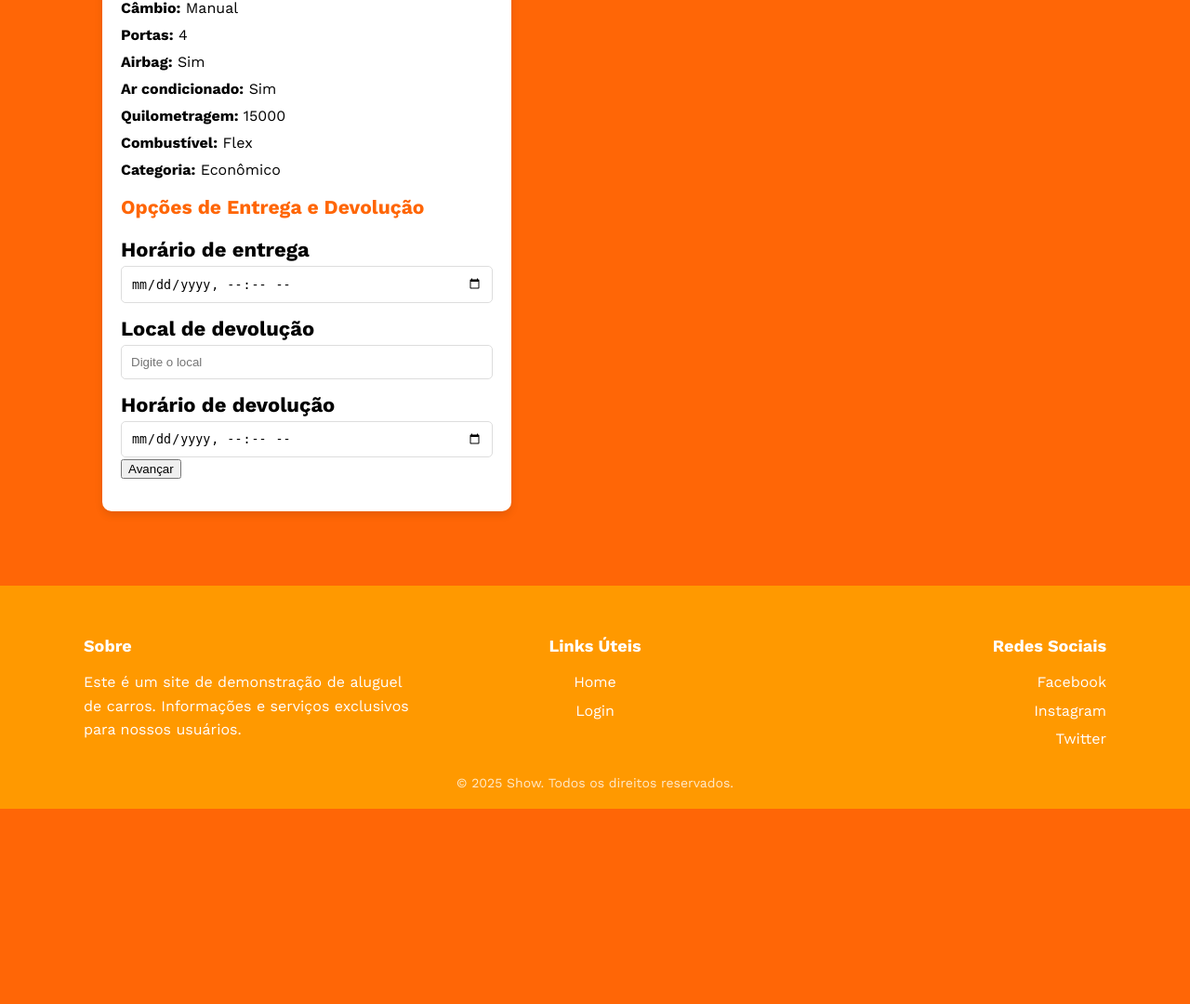
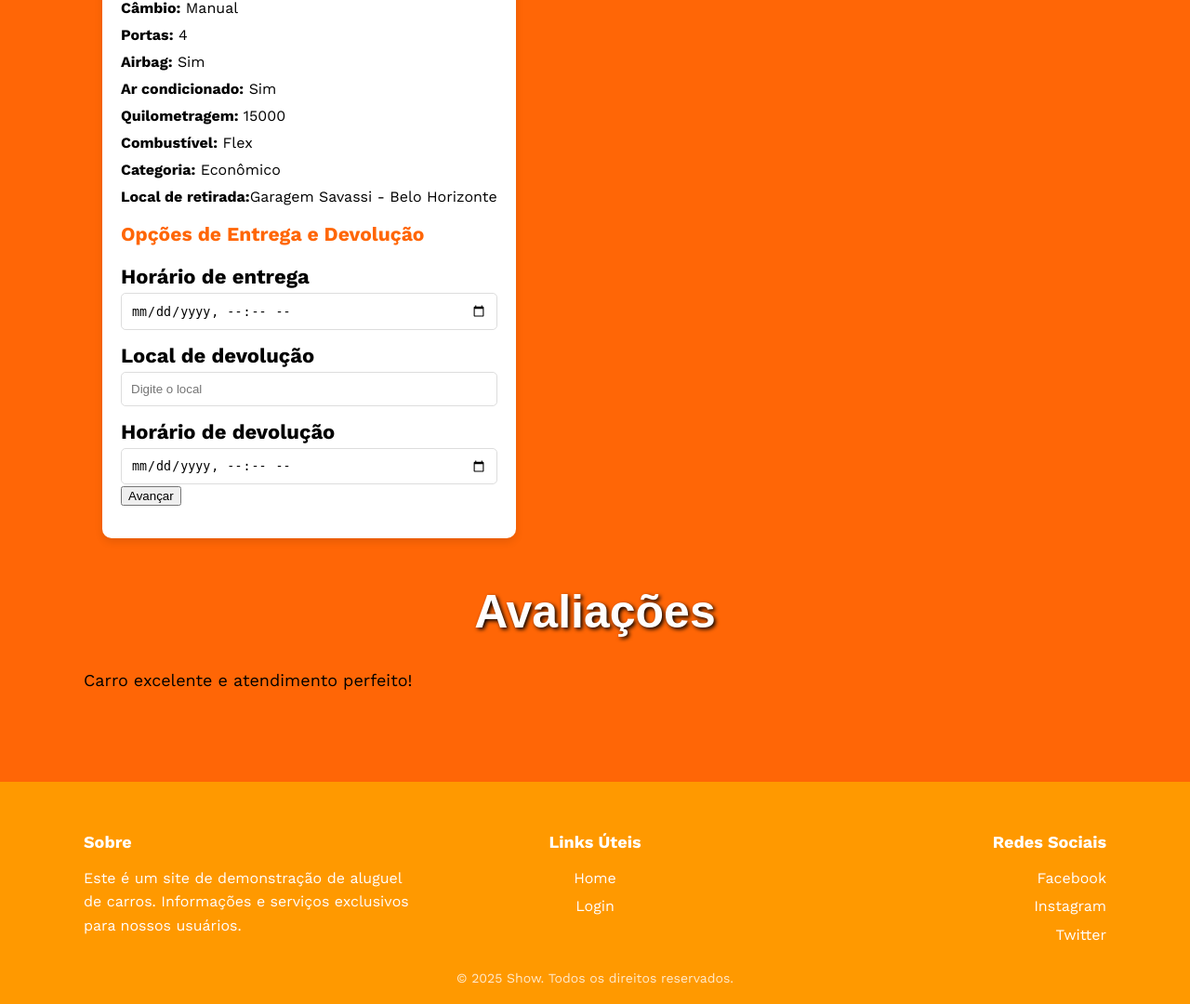
Before and after one commit to gabrielokimura/Projeto_Agostinho_2025, a Flask app: page /1 in a window 1280 px wide. Shown: the part 598-1678 px from the top of the page at 93% size. Before the commit the page ends 1468 px from the top, so only its background shows below. Run offline with Flask 3, Linux system fonts and the light colour scheme; a user stored in the database is signed in; data comes from the database, SQL or seed files in the repository.

Commit message:
mudancinhas

```diff
--- a/projeto_agostinhov1.1/app.py
+++ b/projeto_agostinhov1.1/app.py
@@ -313,17 +313,20 @@ def detalhar_carro(carro_id):
     modelo = sessao.query(Modelo).filter_by(id = carro.id_modelo).first().nome
     combustivel = sessao.query(Combustivel).filter_by(id = carro.id_combustivel).first().tipo
     categoria = sessao.query(Categoria).filter_by(id = carro.id_categoria).first().nome
+    avaliacoes = sessao.query(Avaliacao).filter_by(id_veiculo = carro.id ).all()
+    garagem = sessao.query(Garagem).filter_by(id = carro.id_garagem).first()
     if carro is None:
         abort(404)
     if request.method =="POST":
         try:
             session["horario_entrega"] = request.form.get("horario_entrega")
             session["horario_devolucao"] = request.form.get("horario_devolucao")
+            session["local_devolucao"] = request.form.get("local_devolucao")
             session["carro_id"] = carro_id
             return redirect(url_for("resumo_pedido"))
         except Exception as e:
             print(e)
-    return render_template("detalhar_carro.html", carro= carro, usuario = usuario, marca = marca, modelo = modelo, combustivel = combustivel, categoria = categoria)
+    return render_template("detalhar_carro.html", carro= carro, usuario = usuario, marca = marca, modelo = modelo, combustivel = combustivel, categoria = categoria, avaliacoes=avaliacoes, garagem = garagem)
 
 
 
@@ -376,11 +379,19 @@ def confirmar_compra():
 
 @app.route("/comprar_definitivo", methods=["POST"])
 def comprar_definitivo():
-    usuario = session.get("id_usuario")
-    if not usuario:
+    status_locacao = "Confirmada"
+    data_horario_pedido = datetime.now()
+    data_horario_entrega = session.get("horario_entrega")
+    data_horario_devolucao = session.get("horario_devolucao")
+    id_usuario = session.get("id_usuario")
+    id_veiculo = session.get("carro_id")
+
+
+    if not id_usuario:
         return abort(401)
     try:
         sessao = Sessao()
+
         carro_id = session.get("carro_id")
         if not carro_id:
             redirect(url_for("pagina_inicial"))
--- a/projeto_agostinhov1.1/templates/detalhar_carro.html
+++ b/projeto_agostinhov1.1/templates/detalhar_carro.html
@@ -32,6 +32,7 @@
                     <li><strong>Quilometragem:</strong> {{ carro.quilometragem }}</li>
                     <li><strong>Combustível:</strong> {{ combustivel }}</li>
                     <li><strong>Categoria:</strong> {{ categoria }}</li>
+                    <li><strong>Local de retirada:</strong>Garagem {{ garagem.bairro }} - {{ garagem.cidade }}</li>
                 </ul>
             </div>
 
@@ -57,4 +58,10 @@
 
     </form>
     </div>
+    <h1>Avaliações</h1>
+    {% for avaliacao in avaliacoes %}
+    <p>{{ avaliacao.texto }}</p>
+    <br>
+    {% endfor %}
+
 {% endblock %}
```
Also changed, not shown: projeto_agostinhov1.1/models.py (+16 -0 lines).
